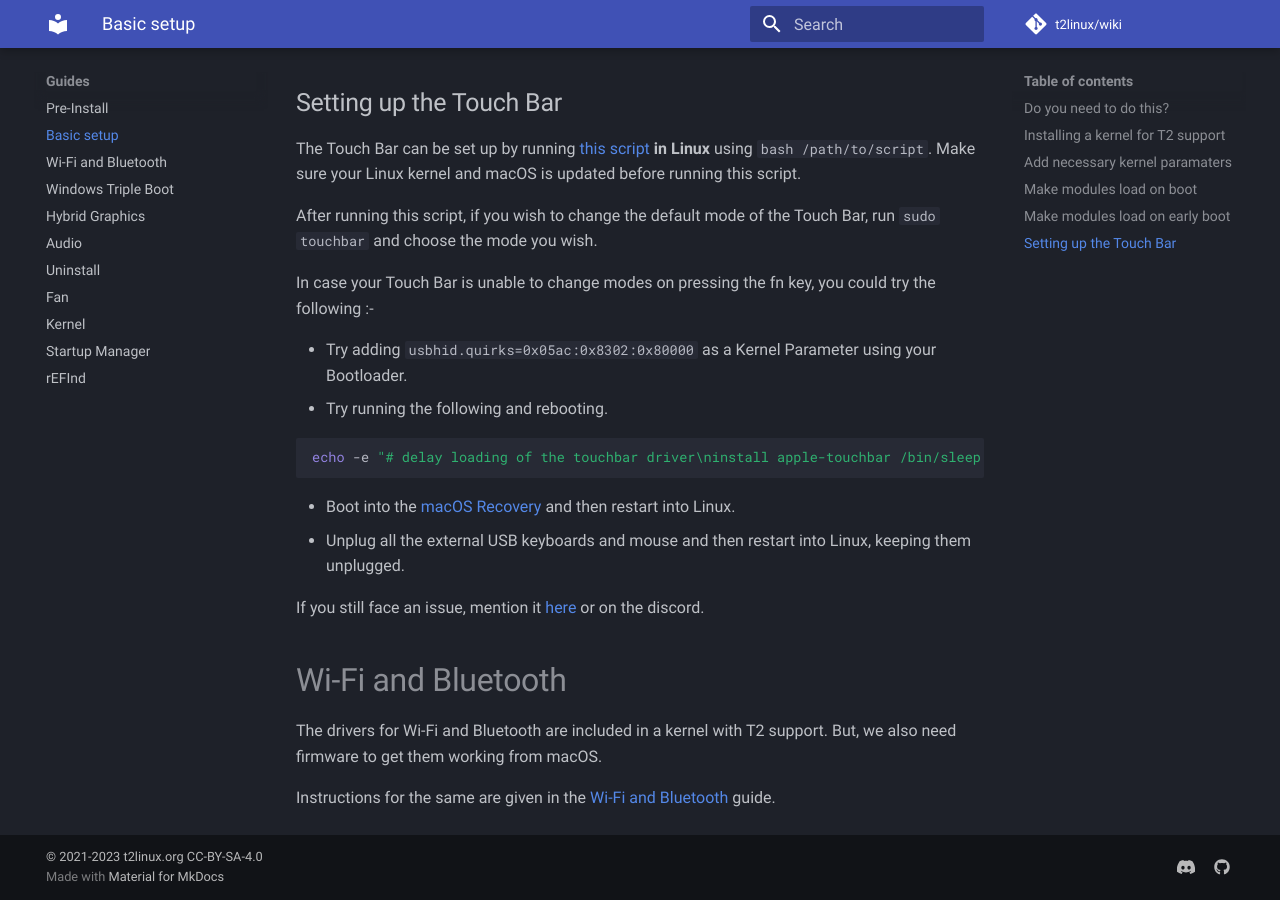
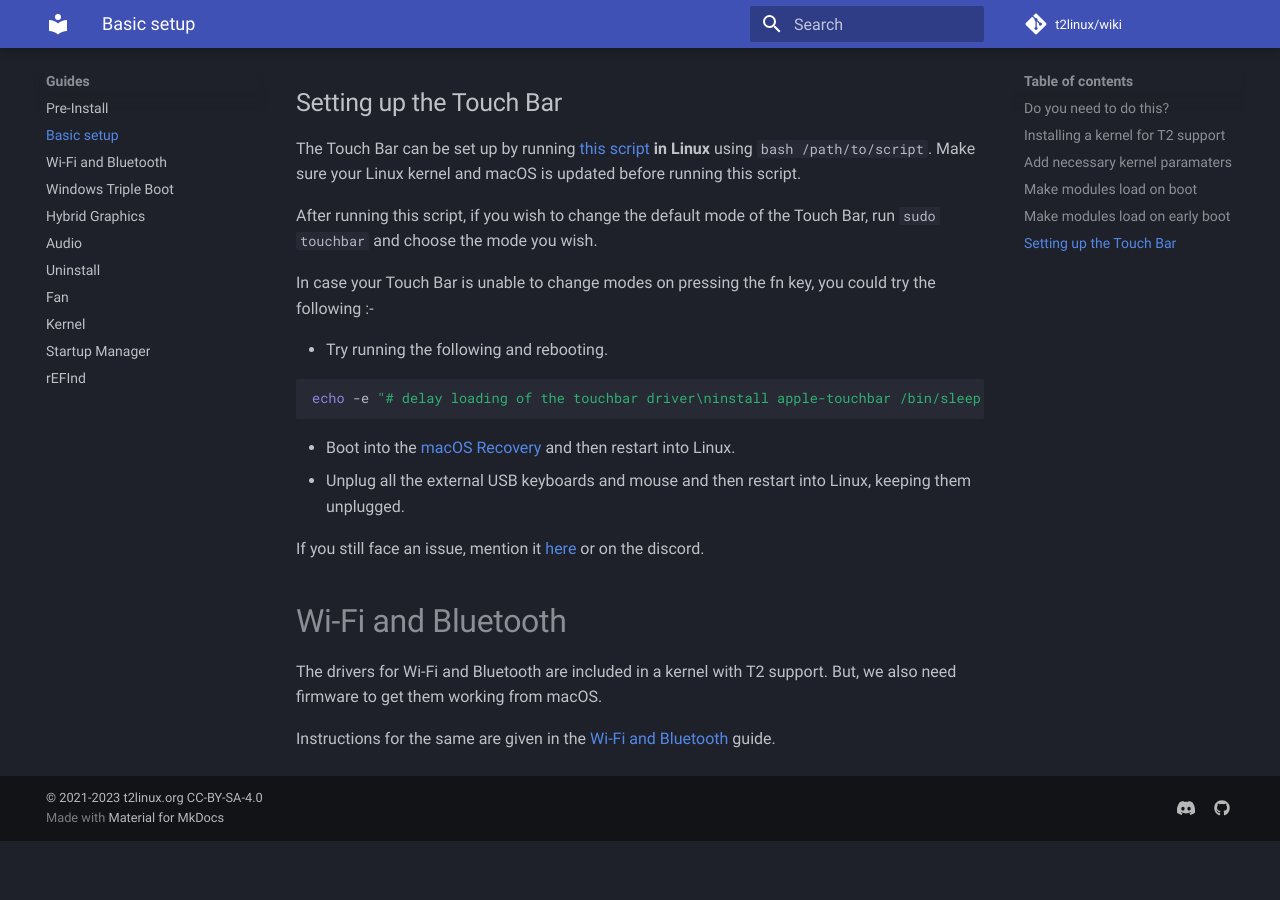
Before and after one commit to t2linux/wiki, an MkDocs documentation site: the page built from docs/guides/postinstall.md, in a window 1280 px wide and 900 px high, scrolled down 2653 px. Built offline with MkDocs 1.6.1 and Material for MkDocs 9.7.7, drawn with Linux system fonts in a browser that asks for light colours; comment, search, counter and statistics services are not loaded; after the commit the page ends 3494 px from its top, so only the background shows below that.

Commit message:
Remove usbhid quirks fixed
This fix is now in the kernel

````diff
--- a/docs/guides/postinstall.md
+++ b/docs/guides/postinstall.md
@@ -95,7 +95,6 @@ After running this script, if you wish to change the default mode of the Touch B
 
 In case your Touch Bar is unable to change modes on pressing the fn key, you could try the following :-
 
-- Try adding `usbhid.quirks=0x05ac:0x8302:0x80000` as a Kernel Parameter using your Bootloader.
 - Try running the following and rebooting.
 
    ```sh
````
